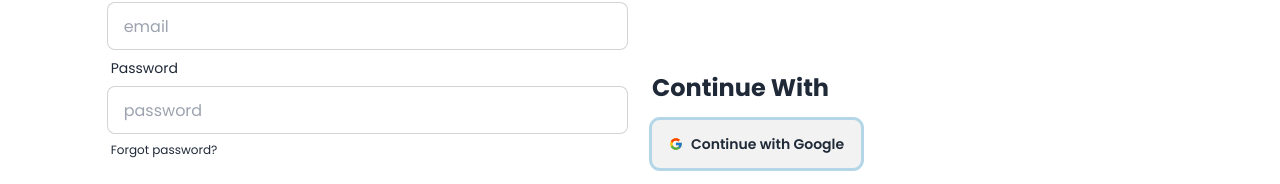
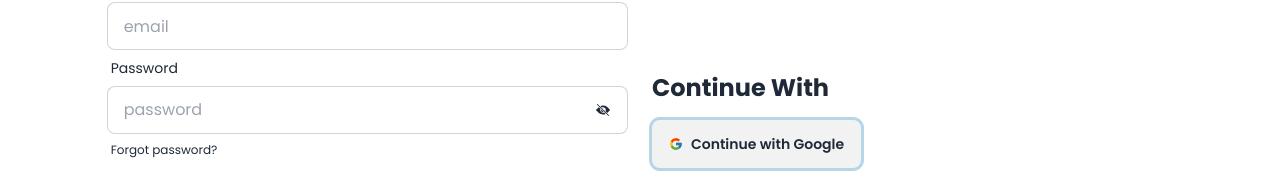
Before and after one commit to mdabdulkyum1/test, a React (Vite) app: page /login in a window 1280 px wide. Shown: the part 234-418 px from the top of the page. Built offline with nearby package versions, Linux system fonts and the light colour scheme; no server answers.

Commit message:
Password Toggling feature done

```diff
--- a/src/pages/Login/Login.jsx
+++ b/src/pages/Login/Login.jsx
@@ -3,13 +3,19 @@ import { FcGoogle } from "react-icons/fc";
 import { useContext, useState } from "react";
 import { AuthContext } from "../../providers/AuthProviders";
 import { toast } from "react-toastify";
+import { FaEye } from "react-icons/fa";
+import { IoIosEyeOff } from "react-icons/io";
 
 
 function Login() {
 
   const [err, setErr] = useState("");
+  const [showPassword, setShowPassword] = useState(false);
+  const location = useLocation();
 
-  const location = useLocation();
+  const handelShowPassword = () => {
+    setShowPassword(!showPassword);
+  };
 
   const navigate = useNavigate();
   const { handelLoginWithGoogle, handelLogin, handelLogOut} = useContext(AuthContext);
@@ -88,13 +94,25 @@ function Login() {
               <label className="label">
                 <span className="label-text">Password</span>
               </label>
-              <input
-                type="password"
-                name="password"
-                placeholder="password"
-                className="input input-bordered"
-                required
-              />
+
+              <label className="input input-bordered flex items-center gap-2">
+                <input
+                  type={`${showPassword ? "text" : "password"}`}
+                  placeholder="password"
+                  name="password"
+                  className="grow"
+                  required
+                />
+
+                <span onClick={handelShowPassword}>
+                  {showPassword ? (
+                    <FaEye className="cursor-pointer" />
+                  ) : (
+                    <IoIosEyeOff className="cursor-pointer" />
+                  )}
+                </span>
+              </label>
+
               <label className="label">
                 <a href="#" className="label-text-alt link link-hover">
                   Forgot password?
--- a/src/pages/Register/Register.jsx
+++ b/src/pages/Register/Register.jsx
@@ -5,28 +5,34 @@ import { AuthContext } from "../../providers/AuthProviders";
 import { updateProfile } from "firebase/auth";
 import { auth } from "../../firebase/firebase.init";
 import { toast } from "react-toastify";
-
+import { FaEye } from "react-icons/fa";
+import { IoIosEyeOff } from "react-icons/io";
 
 function Register() {
-
   const [err, setErr] = useState("");
 
+  const [showPassword, setShowPassword] = useState(false);
+
+  const handelShowPassword = () => {
+    setShowPassword(!showPassword);
+  };
 
   const navigate = useNavigate();
-  const { handelLoginWithGoogle, handelRegister} = useContext(AuthContext);
+  const { handelLoginWithGoogle, handelRegister } = useContext(AuthContext);
   const handelGoogleLogin = () => {
     handelLoginWithGoogle()
-    .then(result=> {
-      if(result.user){
-        navigate('/')
+      .then((result) => {
+        if (result.user) {
+          navigate("/");
         }
-    }).catch(error => {
-        alert(error.massage)
       })
-  }
+      .catch((error) => {
+        alert(error.massage);
+      });
+  };
 
-  const notify = ()=> {
-    toast.success('Register successfully!', {
+  const notify = () => {
+    toast.success("Register successfully!", {
       position: "top-center",
       autoClose: 2000,
       hideProgressBar: false,
@@ -36,45 +42,43 @@ function Register() {
       progress: undefined,
       theme: "light",
     });
-  }
+  };
 
-  const handelFormRegister = e => {
+  const handelFormRegister = (e) => {
     e.preventDefault();
 
-    setErr("")
+    setErr("");
 
     const name = e.target.name.value;
     const email = e.target.email.value;
     const photo = e.target.photo.value;
     const password = e.target.password.value;
 
-
-    if(!/[A-Z]/.test(password)){
+    if (!/[A-Z]/.test(password)) {
       setErr("Password must have an Uppercase letter!");
       return;
     }
-    if(!/[a-z]/.test(password)){
+    if (!/[a-z]/.test(password)) {
       setErr("Password must have a Lowercase letter!");
       return;
     }
 
-
-
     handelRegister(email, password)
       .then((result) => {
-      if(result.user){
+        if (result.user) {
           notify();
-          navigate('/');
+          navigate("/");
         }
-      updateProfile(auth.currentUser, {displayName:name, photoURL:photo})
-      .then(() => {})
+        updateProfile(auth.currentUser, {
+          displayName: name,
+          photoURL: photo,
+        }).then(() => {});
       })
       .catch((error) => {
         const errorMessage = error.message;
-      setErr(errorMessage)
+        setErr(errorMessage);
       });
-
-  }
+  };
 
   return (
     <div className="w-10/12 mx-auto py-12">
@@ -125,17 +129,26 @@ function Register() {
               <label className="label">
                 <span className="label-text">Password</span>
               </label>
+
+              <label className="input input-bordered flex items-center gap-2">
                 <input
-                type="password"
+                  type={`${showPassword ? "text" : "password"}`}
+                  placeholder="password"
                   name="password"
-                placeholder="password"
-                className="input input-bordered"
+                  className="grow"
                   required
                 />
+
+                <span onClick={handelShowPassword}>
+                  {showPassword ? (
+                    <FaEye className="cursor-pointer" />
+                  ) : (
+                    <IoIosEyeOff className="cursor-pointer" />
+                  )}
+                </span>
+              </label>
             </div>
-            {
-              err && <p className="text-red-500 mt-1">{err}</p>
-            }
+            {err && <p className="text-red-500 mt-1">{err}</p>}
             <div className="form-control mt-6">
               <button className="btn bg-ice-blue">Register</button>
             </div>
@@ -150,7 +163,11 @@ function Register() {
         <div className="lg:w-1/2">
           <h1 className="text-2xl font-bold mb-4">Continue With</h1>
           <div className="">
-            <button onClick={handelGoogleLogin} className="btn outline outline-ice-blue" type="submit">
+            <button
+              onClick={handelGoogleLogin}
+              className="btn outline outline-ice-blue"
+              type="submit"
+            >
               <FcGoogle />
               Continue with Google
             </button>
```
Lines whose indentation alone changed are shown as unchanged.
